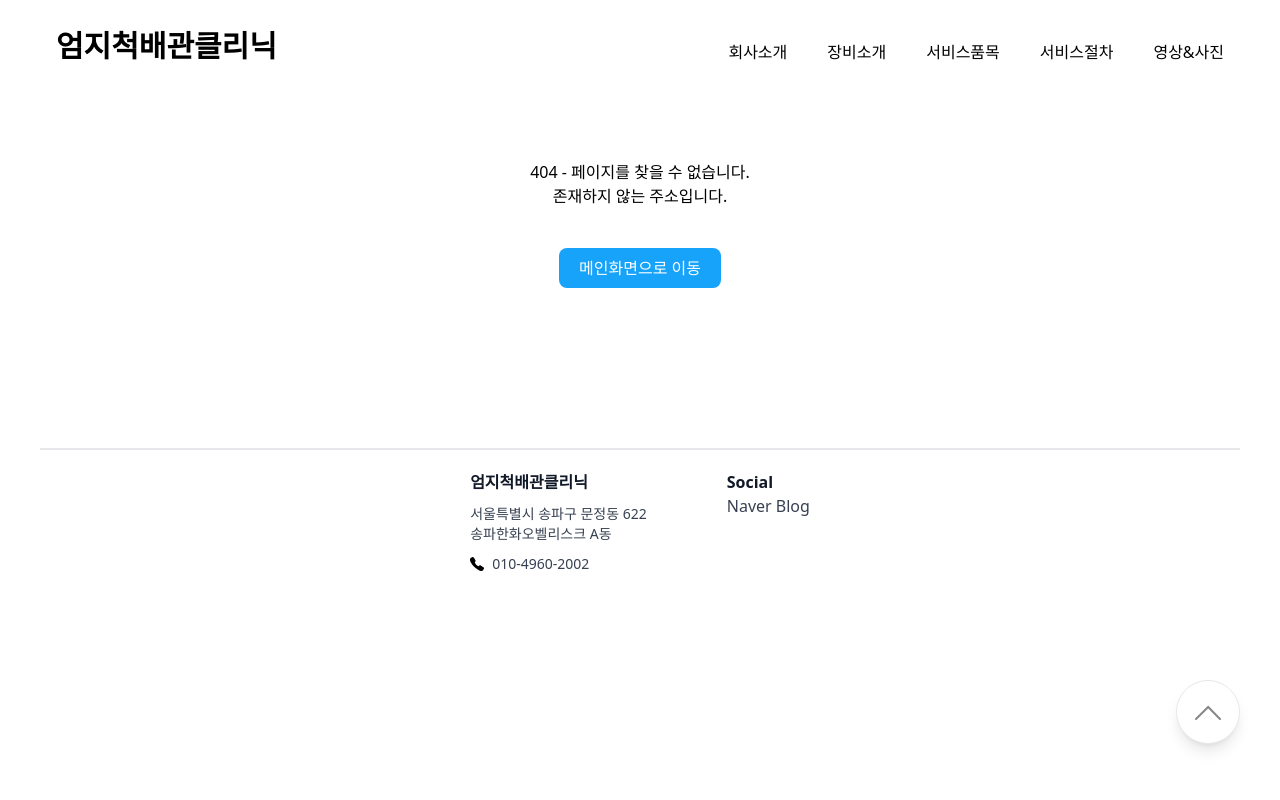
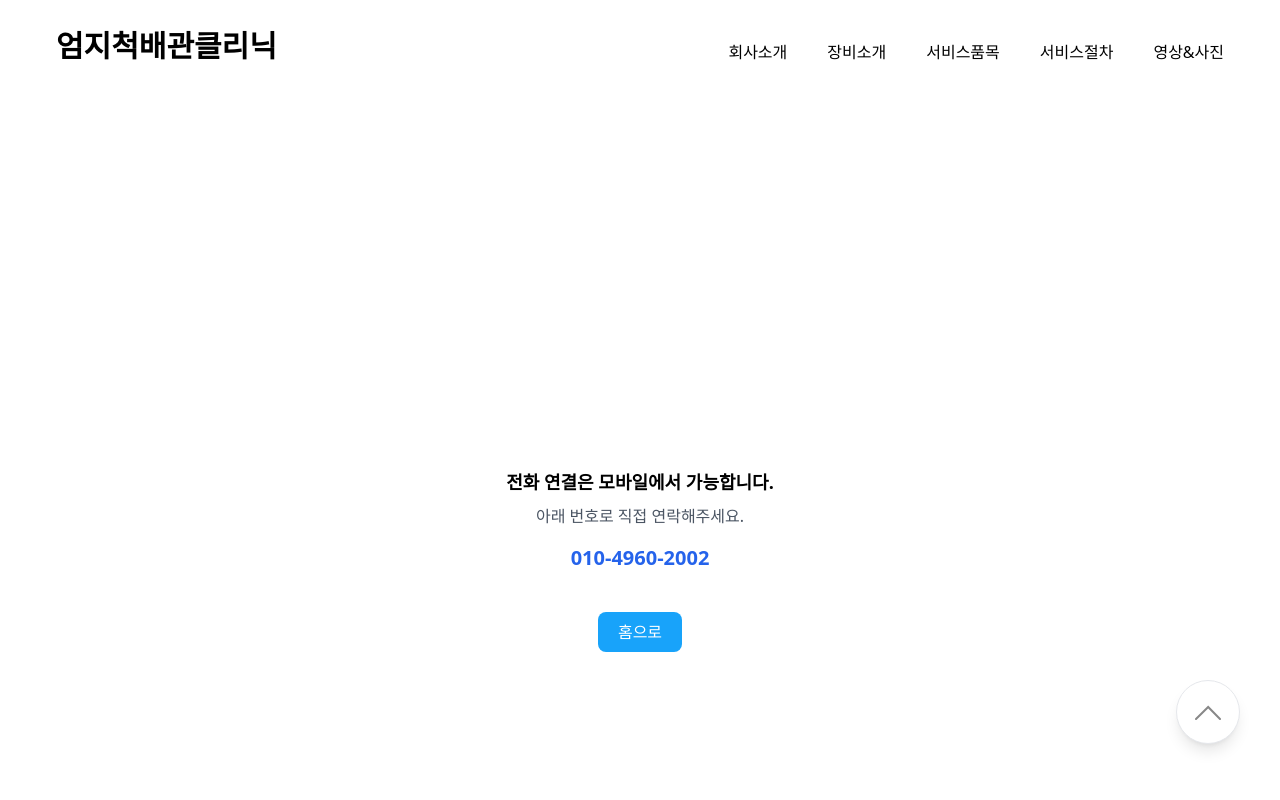
Before and after one commit to hyebinkimsdf/thumbsup-plumbing-clinic, a React (Vite) app: page /call in a window 1280 px wide. Before the commit this address had no page. Shown: the top 800 px of the page. Built offline with nearby package versions, Linux system fonts and the light colour scheme.

Commit message:
fix:전화 연결 시 전환 추적을 위해 중간 페이지 추가

```diff
--- a/src/App.jsx
+++ b/src/App.jsx
@@ -10,6 +10,7 @@ import { Nav } from "./components/Nav";
 import { Bnb } from "./components/Bnb";
 import { NotFoundPage } from "./pages/NotFoundPage";
 import { ButtonResetScroll } from "./components/ButtonResetScroll";
+import { CallRedirect } from "./pages/CallRedirect";
 
 function App() {
   return (
@@ -23,6 +24,7 @@ function App() {
         <Route path="/services" element={<ServicesPage />} />
         <Route path="/process" element={<ProcessPage />} />
         <Route path="/gallery" element={<GalleryPage />} />
+        <Route path="/call" element={<CallRedirect />} />
         <Route path="*" element={<NotFoundPage />} />
       </Routes>
       <ButtonResetScroll />
--- a/src/components/Ask.jsx
+++ b/src/components/Ask.jsx
@@ -13,9 +13,12 @@ export function Ask() {
       {/* 숨겨진 input 필드 추가 */}
       <input type="text" id="copyNumber" value="010-4960-2002" readOnly className="absolute opacity-0" />
 
-      <a href="tel:010-4960-2002" onClick={copy} tabIndex="-1">
+      {/* <a href="tel:010-4960-2002" onClick={copy} tabIndex="-1">
         <ButtonDefault text="문의하기" />
-      </a>
+      </a> */}
+      <Link to="/call" onClick={copy} tabIndex="-1">
+        <ButtonDefault text="문의하기" />
+      </Link>
     </div>
   );
 }
--- /dev/null
+++ b/src/pages/CallRedirect.jsx
@@ -0,0 +1,50 @@
+import { Link } from "react-router-dom";
+import { ButtonDefault } from "../components/ButtonDefault";
+import { useEffect, useState } from "react";
+
+export function CallRedirect() {
+  const [isMobile, setIsMobile] = useState(false);
+
+  useEffect(() => {
+    // 모바일 여부 판별
+    const checkMobile = () => {
+      setIsMobile(/Mobi|Android|iPhone/i.test(navigator.userAgent));
+    };
+
+    checkMobile();
+
+    if (isMobile) {
+      // 전환 추적 이벤트 실행
+      window.dataLayer = window.dataLayer || [];
+      window.dataLayer.push({ event: "conversion", action: "call_button_click" });
+
+      // 1초 후 전화 앱 실행
+      setTimeout(() => {
+        window.location.href = "tel:010-4960-2002";
+      }, 1000);
+    }
+  }, [isMobile]);
+
+  if (!isMobile) {
+    // 데스크톱일 경우 전화번호를 안내
+    return (
+      <div className="flex flex-col justify-center items-center h-screen">
+        <p className="text-lg font-semibold">전화 연결은 모바일에서 가능합니다.</p>
+        <p className="mt-2 text-gray-600">아래 번호로 직접 연락해주세요.</p>
+        <p className="mt-4 text-xl font-bold text-blue-600">010-4960-2002</p>
+        <Link to={"/"}>
+          <ButtonDefault text="홈으로" />
+        </Link>
+      </div>
+    );
+  }
+
+  return (
+    <div className="flex flex-col justify-center items-center h-screen">
+      <p className="text-lg">전화 연결 중입니다...</p>
+      <Link to={"/"}>
+        <ButtonDefault text="홈으로" />
+      </Link>
+    </div>
+  );
+}
--- a/src/pages/HomePage.jsx
+++ b/src/pages/HomePage.jsx
@@ -26,9 +26,9 @@ export function HomePage() {
                 도움이 필요하실 떄 언제든지 전화주세요!
                 <br /> 최상의 서비스로 해결해 드리겠습니다.
               </p>
-              <a href="tel:01049602002">
+              <Link to="/call">
                 <ButtonDefault text="문의하기" />
-              </a>
+              </Link>
             </figcaption>
           </figure>
         </section>
```
